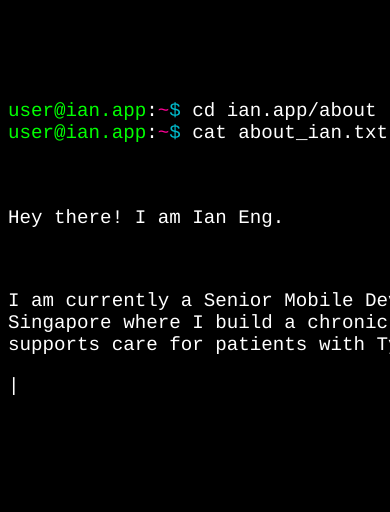
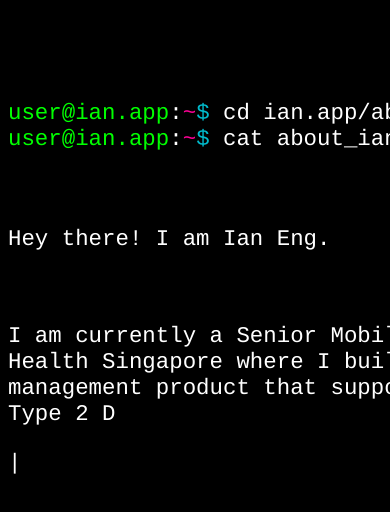
Before and after one commit to iandr01d/khiawyen.github.io, a plain HTML site: page index.html in a window 390 px wide. Shown: the top 512 px of the page. Drawn offline with nearby package versions, Linux system fonts and the light colour scheme.

Commit message:
increase font size for mobile devices

```diff
--- a/index.css
+++ b/index.css
@@ -55,7 +55,7 @@ a {
 }
 
 @media(max-width:60em) {
-    html {
-        font-size: 120%
+    #console {
+        font-size: 140%
     }
 }
```
